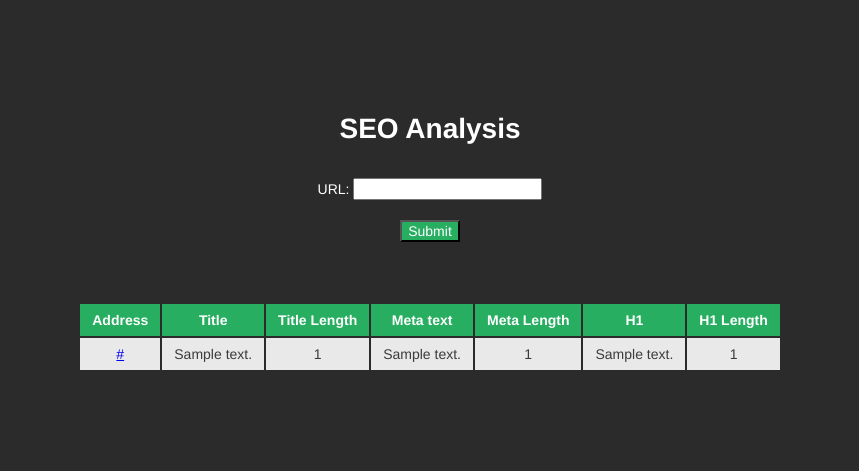
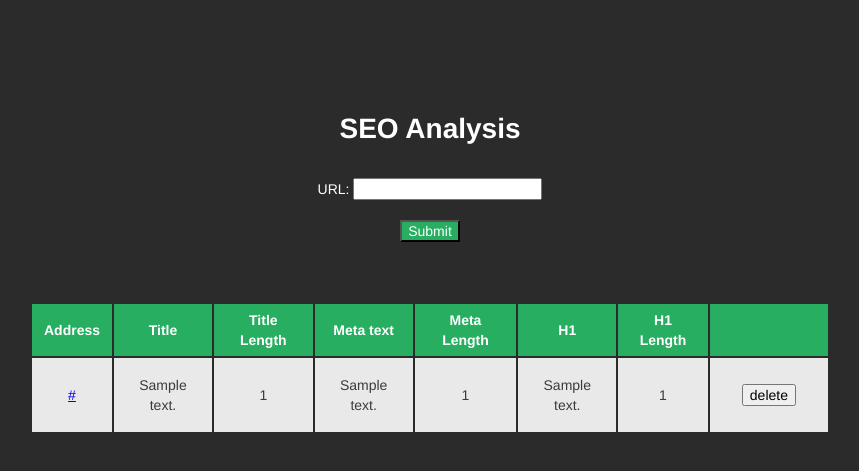
Before and after one commit to MyNameIsCarsten/SEO-Analyzer, a Django app: page / in a window 1280 px wide. Shown: the top 471 px of the page, without its empty margins (210-1069 px from the left). Run offline with Django 4.2, Linux system fonts and the light colour scheme; tables that the repository leaves empty hold one stand-in row (values such as "Sample post"); some libraries are stand-ins or nearby versions.

Commit message:
Integrated delete button

```diff
--- a/scraper/scrape/models.py
+++ b/scraper/scrape/models.py
@@ -10,3 +10,4 @@ class ScrapedPage(models.Model):
     meta_len = models.IntegerField()
     h1_text = models.TextField()
     h1_len = models.IntegerField()
+    del_field = models.TextField(default="delete")
--- a/scraper/scrape/templates/index.html
+++ b/scraper/scrape/templates/index.html
@@ -12,12 +12,12 @@
 <body>
   <header>
     <div>
-      <h1>SEO Analysis</h1>
+    <h1>SEO Analysis</h1>
     <form action="" method="post">
       {% csrf_token %}
-      <label for="url">URL:</label>
-      <input type="text" id="url" name="url"><br><br>
-      <input type="submit" value="Submit">
+      <label>URL:</label>
+      <input type="text" id="id_url" name="url"><br><br>
+      <input type="submit">
     </form>
     </div>
 
@@ -37,6 +37,7 @@
           <th class="cell">Meta Length</th>
           <th class="cell">H1</th>
           <th class="cell">H1 Length</th>
+          <th class="cell"></th>
         </tr>
       </thead>
       <tbody>
@@ -49,6 +50,12 @@
           <td class="cell">{{ row.meta_len}}</td>
           <td class="cell">{{ row.h1_text}}</td>
           <td class="cell">{{ row.h1_len}}</td>
+          <td class="cell">
+            <form action="" method="post">
+            {% csrf_token %}
+              <button name="delete" value={{ row.id}}>delete</button>
+           </form>
+          </td>
         </tr>
       {% endfor %}
       </tbody>
--- a/scraper/scrape/views.py
+++ b/scraper/scrape/views.py
@@ -10,44 +10,53 @@ def scrape(request):
     # Prüfen ob es sich um einen POST-request handelt
     if request.method == 'POST':
         # Wert des POST-request printen
-        print('Received data:', request.POST['url'])
-        URL = request.POST['url']
-
-        page = requests.get(URL)
-
-        http = httplib2.Http()
-        status, response = http.request(URL)
-
-        soup = BeautifulSoup(response, "html.parser")
-
-        title_text = soup.title.text
-        title_len = len(title_text)
-        try:
-            meta_text = soup.find("meta", {"name": "description"})["content"]
-        except:
-            try:
-                meta_text = soup.find("meta", {"name": "Description"})["content"]
-            except:
-                meta_text = "No meta description found"
-        meta_len = len(meta_text)
+        print('Received data:', request.POST)
+        print('Received data:', request)
 
         try:
-            h1_text = soup.h1.text
-        except:
-            h1_text = soup.h1
+            URL = request.POST['url']
 
-        if h1_text == None:
-            h1_text = "No h1 found"
-            h1_len = 0
-        else:
-            h1_len = len(h1_text)
+            page = requests.get(URL)
+
+            http = httplib2.Http()
+            status, response = http.request(URL)
+
+            soup = BeautifulSoup(response, "html.parser")
+
+            title_text = soup.title.text
+            title_len = len(title_text)
+            try:
+                meta_text = soup.find("meta", {"name": "description"})["content"]
+            except:
+                try:
+                    meta_text = soup.find("meta", {"name": "Description"})["content"]
+                except:
+                    meta_text = "No meta description found"
+            meta_len = len(meta_text)
+
+            try:
+                h1_text = soup.h1.text
+            except:
+                h1_text = soup.h1
+
+            if h1_text == None:
+                h1_text = "No h1 found"
+                h1_len = 0
+            else:
+                h1_len = len(h1_text)
 
 
-        # Neues Objekt erstellen
-        ScrapedPage.objects.create(url=URL, title_text=title_text, title_len=title_len, meta_text=meta_text, meta_len=meta_len, h1_text=h1_text, h1_len=h1_len)
+            # Neues Objekt erstellen
+            ScrapedPage.objects.create(url=URL, title_text=title_text, title_len=title_len, meta_text=meta_text, meta_len=meta_len, h1_text=h1_text, h1_len=h1_len)
+        except:
+            print(request.POST['delete'])
+            id = request.POST['delete']
 
+            # Objekt löschen
+            post_to_delete = ScrapedPage.objects.get(id=id)
+            post_to_delete.delete()
 
-    # Alle Objekte aus Datenbank holen
+        # Alle Objekte aus Datenbank holen
     all_items = ScrapedPage.objects.all()
     context = {
         'all_items': all_items
```
Also changed, not shown: README.md, scraper/db.sqlite3, scraper/scrape/migrations/0001_initial.py.
